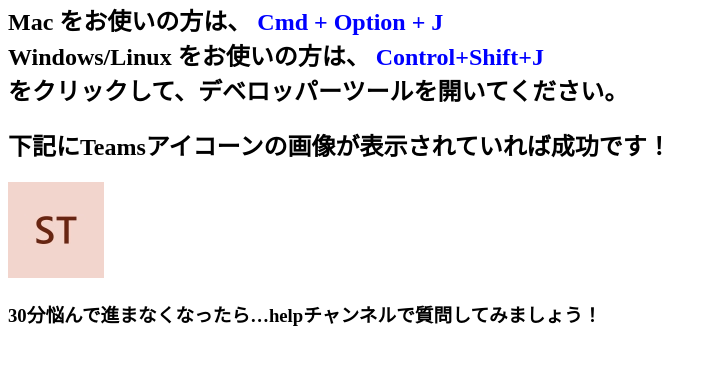
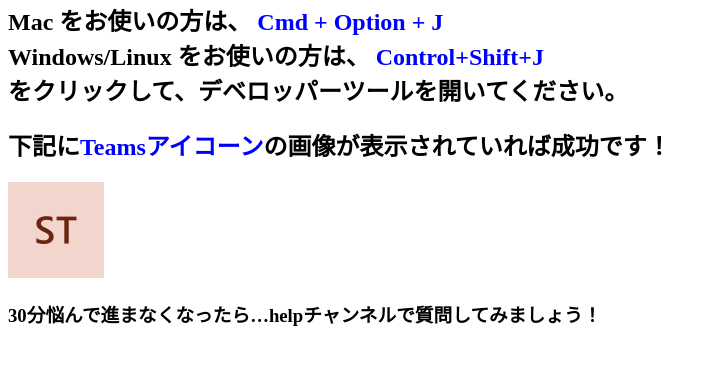
Before and after one commit to Takeguchi-Satoshi/04_Satoshi-T.fnd40, a plain HTML site: page index.html in a window 1280 px wide. Shown: the part 87-452 px from the top of the page, without its empty margins (0-717 px from the left). Drawn offline with nearby package versions, Linux system fonts and the light colour scheme; a script that the page names is missing.

Commit message:
Update index.html

```diff
--- a/index.html
+++ b/index.html
@@ -15,7 +15,7 @@
   <h2>Mac をお使いの方は、 <font color="blue"> Cmd + Option + J</font><br>
     Windows/Linux をお使いの方は、 <font color="blue"> Control+Shift+J</font> <br>
     をクリックして、デベロッパーツールを開いてください。</h2>
-  <h2>下記にTeamsアイコーンの画像が表示されていれば成功です！</h2>
+  <h2>下記に<font color="blue">Teamsアイコーン</font>の画像が表示されていれば成功です！</h2>
   <img src="test.jpg">
   <h3>30分悩んで進まなくなったら…helpチャンネルで質問してみましょう！</h3>
 </body>
```
